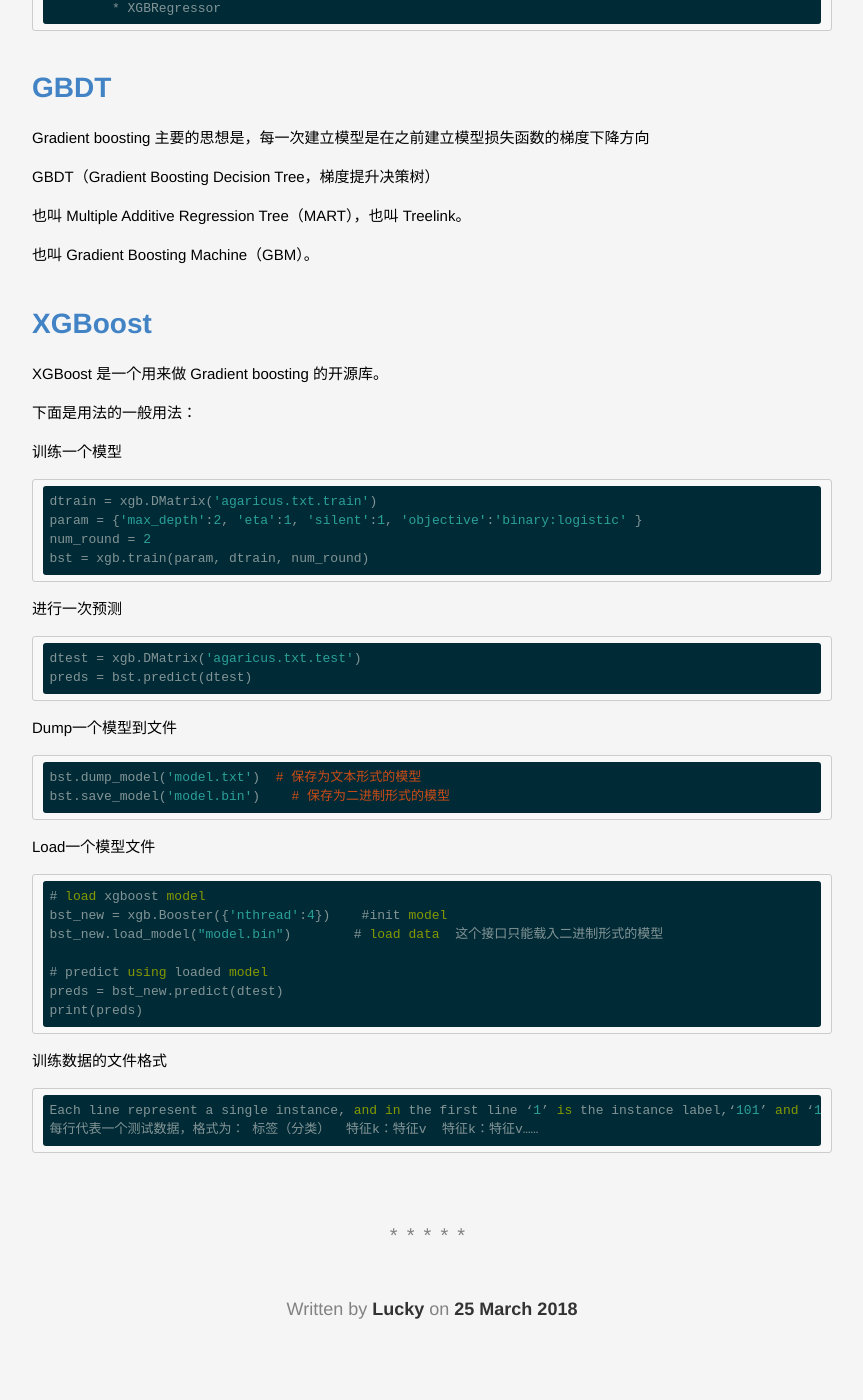
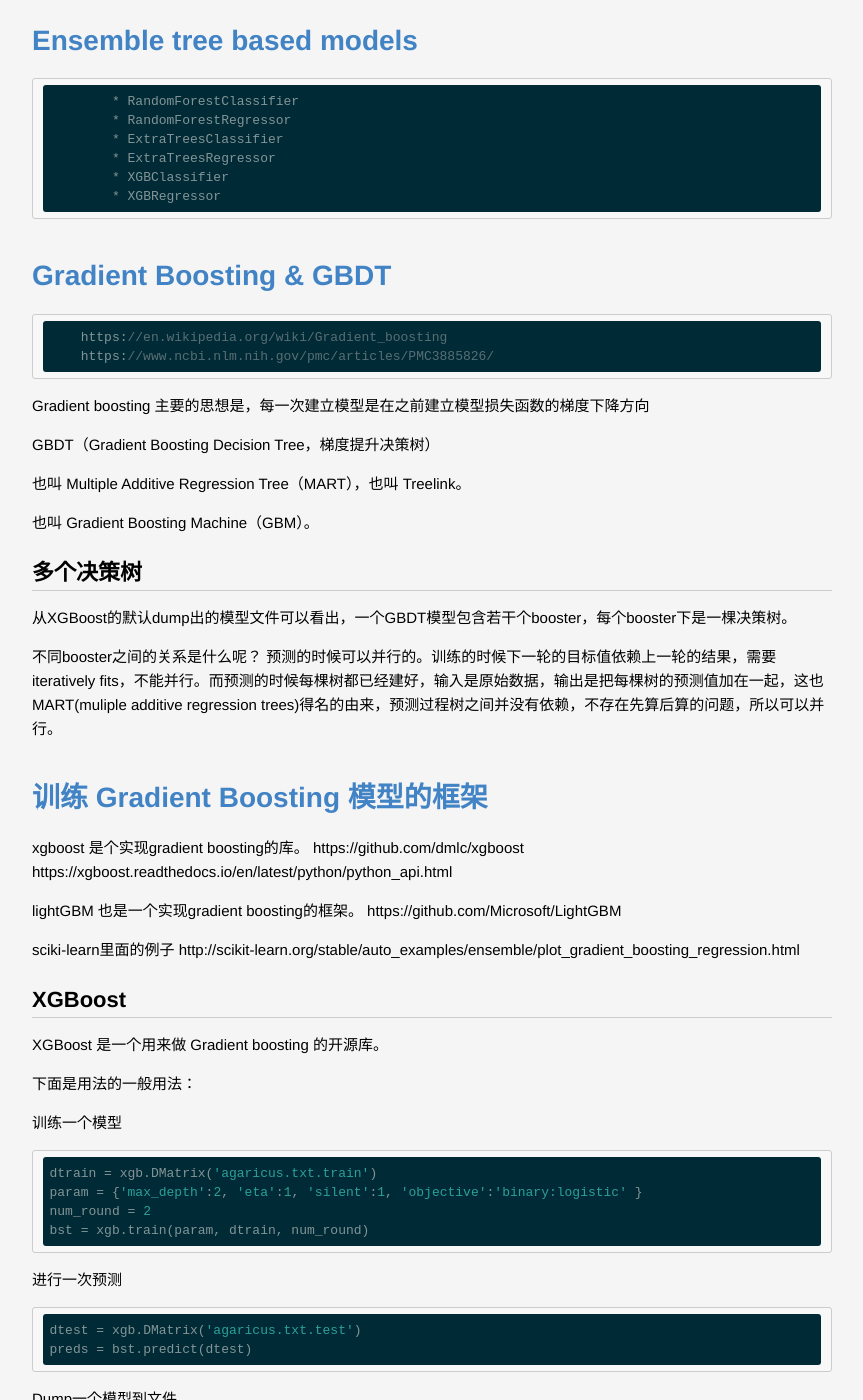
Before and after one commit to lucky521/blog, a Jekyll site: the page built from _posts/2018-03-25-boosting.markdown, in a window 1280 px wide and 1400 px high, scrolled down 1002 px. Shown: the whole window, without its empty margins (208-1071 px from the left). Built offline with Jekyll 4.4.1, drawn with Linux system fonts in a browser that asks for light colours; some of the changed text lies outside the part shown.

Commit message:
update blog

```diff
--- a/_posts/2018-03-25-boosting.markdown
+++ b/_posts/2018-03-25-boosting.markdown
@@ -10,8 +10,15 @@
 
 集成学习策略主要可以分为三大类，Boosting, Bagging, Stacking。
 
-      Boosting的代表有AdaBoost, gbdt, xgboost。
-      Bagging的代表则是随机森林 (Random Forest)。
+      Bagging方法: Averaging methods, 训练好几个模型，最终预测结果用的是几个模型预测结果的平均值。
+      Boosting方法：训练好几个模型，模型之间是承接关系，后一个模型是在预测前一个模型的预测误差值。
+      Stacking：训练一个模型用于组合(combine)其他各个模型，称作为2-level model。
+
+
+三种集成学习测量的代表：
+
+      Boosting 的代表有AdaBoost, gbdt, xgboost。
+      Bagging 的代表则是随机森林 (Random Forest)。
       Stacking 的话，好像还没有著名的代表，可以视其为一种集成的套路。
 
 
@@ -26,7 +33,15 @@
       	* XGBRegressor
 
 
-# GBDT
+
+
+
+
+# Gradient Boosting & GBDT
+
+        https://en.wikipedia.org/wiki/Gradient_boosting
+        https://www.ncbi.nlm.nih.gov/pmc/articles/PMC3885826/
+
 
 Gradient boosting 主要的思想是，每一次建立模型是在之前建立模型损失函数的梯度下降方向
 
@@ -37,7 +52,30 @@
 也叫 Gradient Boosting Machine（GBM）。
 
 
-# XGBoost
+## 多个决策树
+
+从XGBoost的默认dump出的模型文件可以看出，一个GBDT模型包含若干个booster，每个booster下是一棵决策树。
+
+不同booster之间的关系是什么呢？
+预测的时候可以并行的。训练的时候下一轮的目标值依赖上一轮的结果，需要iteratively fits，不能并行。而预测的时候每棵树都已经建好，输入是原始数据，输出是把每棵树的预测值加在一起，这也MART(muliple additive regression trees)得名的由来，预测过程树之间并没有依赖，不存在先算后算的问题，所以可以并行。
+
+
+
+# 训练 Gradient Boosting 模型的框架
+
+
+xgboost 是个实现gradient boosting的库。
+https://github.com/dmlc/xgboost
+https://xgboost.readthedocs.io/en/latest/python/python_api.html
+
+lightGBM 也是一个实现gradient boosting的框架。
+https://github.com/Microsoft/LightGBM
+
+sciki-learn里面的例子
+http://scikit-learn.org/stable/auto_examples/ensemble/plot_gradient_boosting_regression.html
+
+
+## XGBoost
 
 XGBoost 是一个用来做 Gradient boosting 的开源库。
 
@@ -76,3 +114,8 @@
 
     Each line represent a single instance, and in the first line ‘1’ is the instance label,‘101’ and ‘102’ are feature indices, ‘1.2’ and ‘0.03’ are feature values.
     每行代表一个测试数据，格式为： 标签（分类）  特征k：特征v  特征k：特征v……
+
+    这种格式称作为libsvm format。
+
+
+set_group
--- a/_posts/2018-04-18-feature-engineering.markdown
+++ b/_posts/2018-04-18-feature-engineering.markdown
@@ -23,6 +24,8 @@
 特征处理也可以称作特征预处理，处理的手段有很多，比如 scaling, centering, normalization, binarization, imputation。
 
 特征选择是指去掉无关特征，保留相关特征的过程，也可以认为是从所有的特征中选择一个最好的特征子集。特征选择本质上可以认为是降维的过程。
+
+
 
 
 # 从数据到特征
```
Also changed, not shown: other parts of _posts/2018-04-18-feature-engineering.markdown (+2 -1 lines), _posts/2016-12-28-scikit-learn.markdown (+29 -0 lines), _posts/2018-06-06-computational-advertising.markdown (added, +55 -0 lines).
